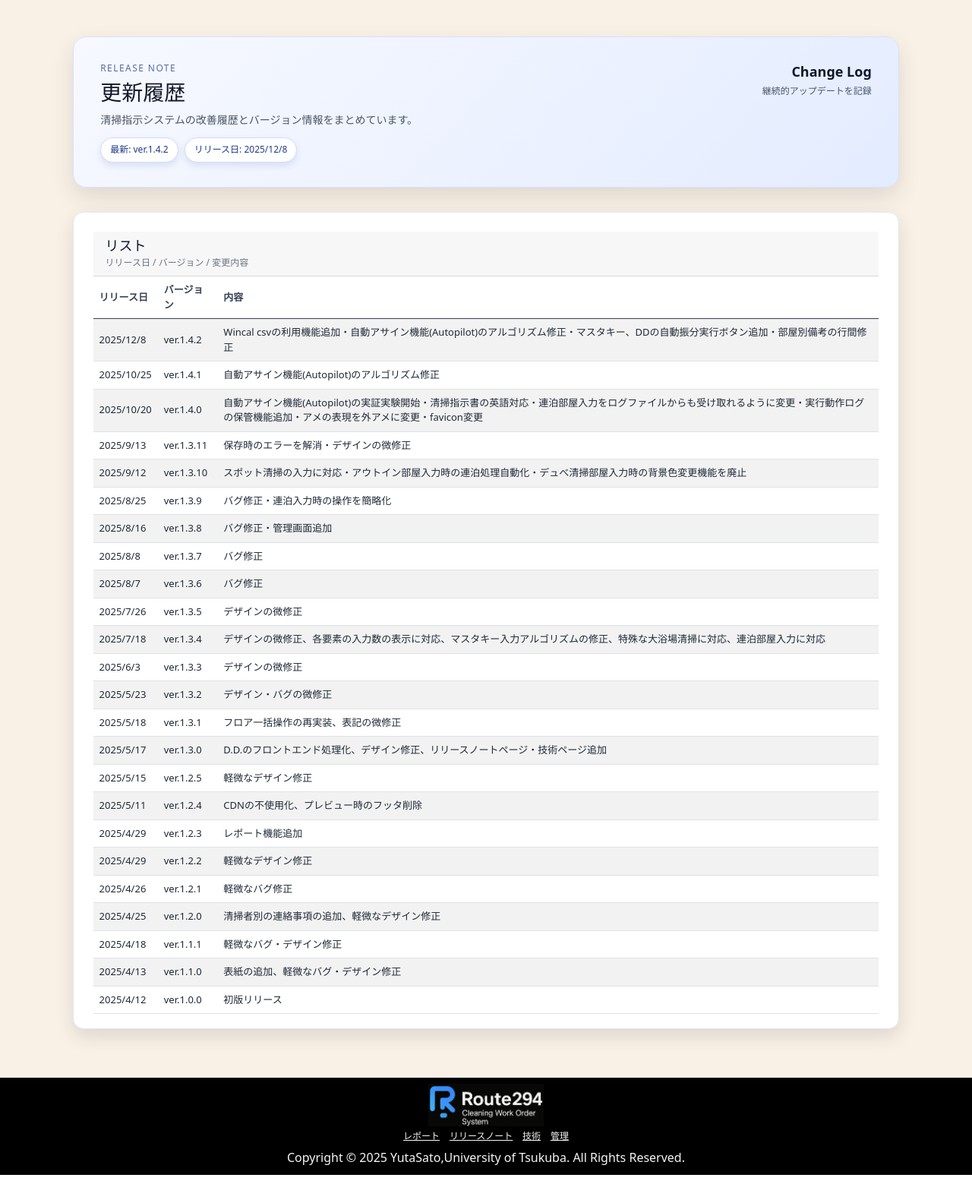
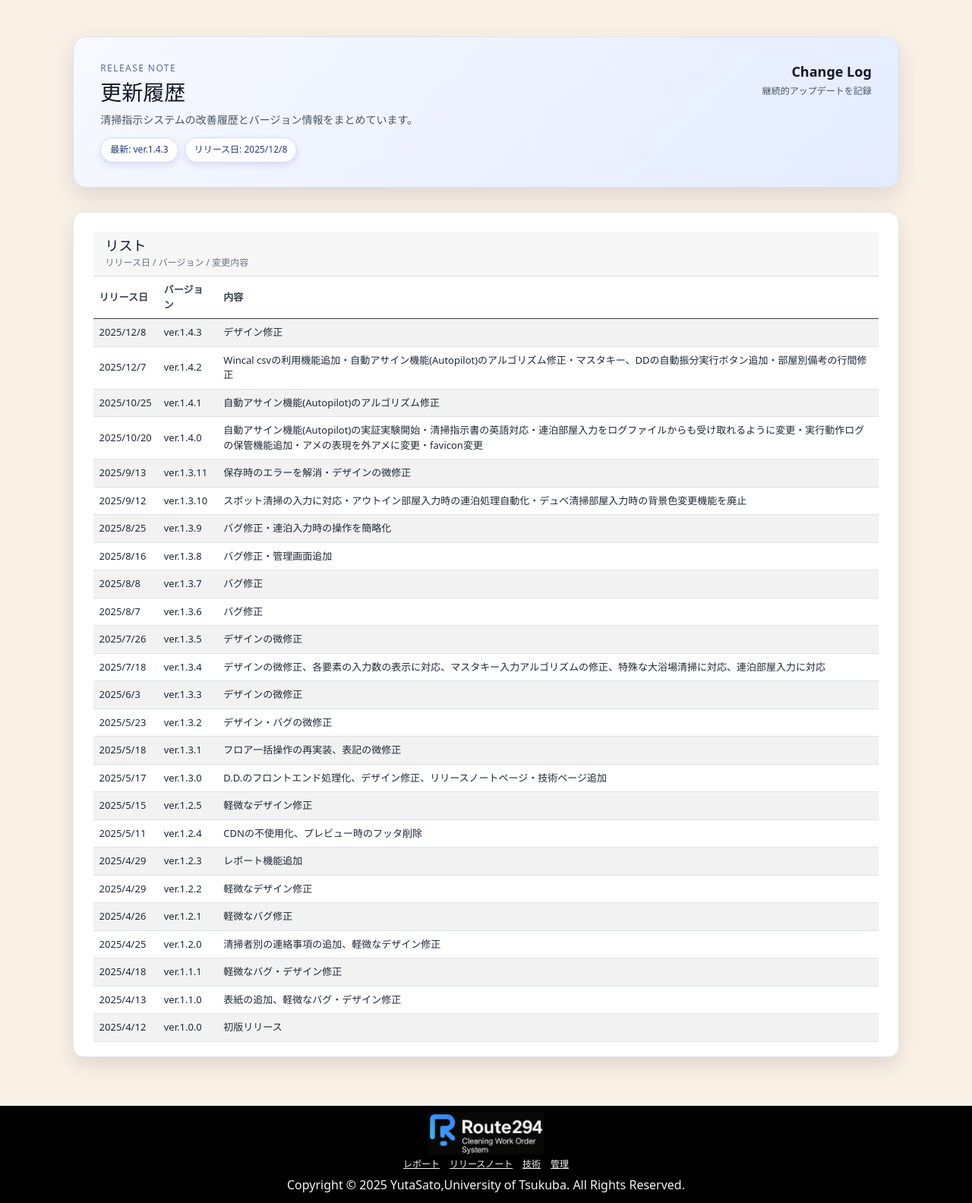
Before and after one commit to yutasato1112/route294, a Django app: page /release/ in a window 1280 px wide. Shown: the whole page at 76% size. Before the commit the page ends 1547 px from the top, so only its background shows below. Run offline with Django 5.2, Linux system fonts and the light colour scheme; parts of the project's set-up code (start-up, migrations or seed data) failed here and were passed over; some libraries are stand-ins or nearby versions.

Commit message:
ver1.4.3

```diff
--- a/route/cleaning/templates/release.html
+++ b/route/cleaning/templates/release.html
@@ -12,7 +12,7 @@
             <h2>更新履歴</h2>
             <p class="intro">清掃指示システムの改善履歴とバージョン情報をまとめています。</p>
             <div class="summary-pills">
-                <span class="pill">最新: ver.1.4.2</span>
+                <span class="pill">最新: ver.1.4.3</span>
                 <span class="pill">リリース日: 2025/12/8</span>
             </div>
         </div>
@@ -39,6 +39,11 @@
                 <tbody>
                     <tr>
                         <td>2025/12/8</td>
+                        <td>ver.1.4.3</td>
+                        <td>デザイン修正</td>
+                    </tr>
+                    <tr>
+                        <td>2025/12/7</td>
                         <td>ver.1.4.2</td>
                         <td>Wincal csvの利用機能追加・自動アサイン機能(Autopilot)のアルゴリズム修正・マスタキー、DDの自動振分実行ボタン追加・部屋別備考の行間修正</td>
                     </tr>
```
